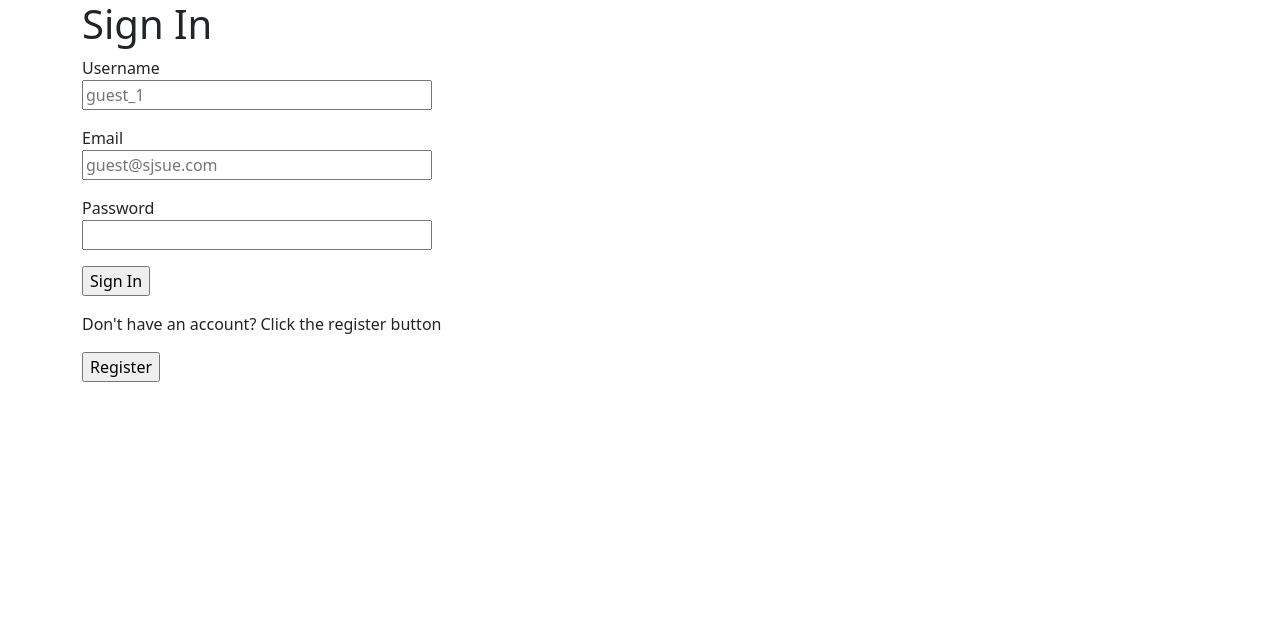
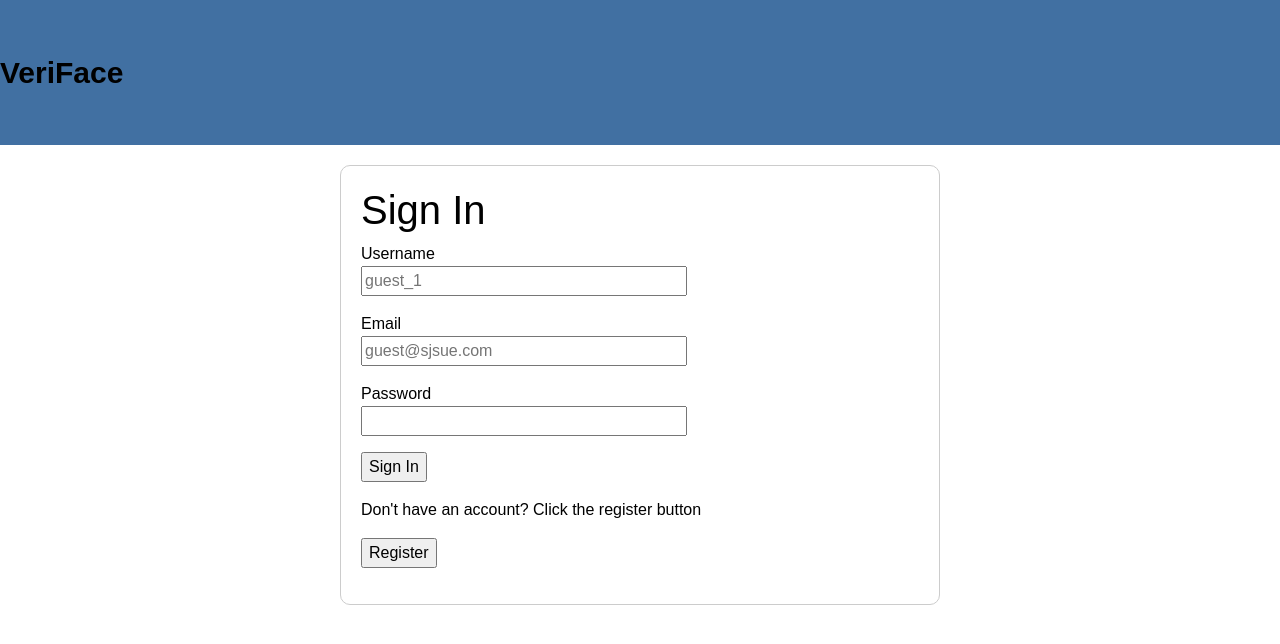
Before and after one commit to YueYingLee/VeriFace, a Flask app: page / in a window 1280 px wide. Shown: the top 644 px of the page. Run offline with Flask 3, Linux system fonts and the light colour scheme.

Commit message:
Merge database to frontend. Working on frontend to match our designs

```diff
--- a/app/templates/login.html
+++ b/app/templates/login.html
@@ -3,10 +3,91 @@
 <head>
     <!-- <link rel="stylesheet" href="{{ url_for('static', filename='css/login.css') }}"> -->
 </head>
-</style>
+</style><body> <div class="navbar">
+   <a href="/" class="navbar-link">VeriFace</a> </div>
 <div class ="container">
 <div class ="text">
+
 <h1>Sign In</h1>
+<style>
+   body {
+       font-family: Arial, sans-serif;
+       background-color: #ffffff;
+       color: #000000;
+       margin: 0;
+   }
+   .navbar {
+     background-color: #4170a2;
+       text-align: center;
+       padding: 50px 0;
+       font-size: 30px;
+       color: black; /* Black text color */
+       font-weight: bold; /* Bold font weight */
+   }
+
+   .navbar-link {
+       color: black; /* Set the color to black */
+       text-decoration: none; /* Remove underline */
+       }
+
+
+   .container {
+       max-width: 600px;
+       margin: 20px auto;
+       padding: 20px;
+       border: 1px solid #cccccc;
+       border-radius: 10px;
+       align-items: center;
+   }
+   .form-group {
+       margin-bottom: 20px;
+   }
+   .form-control {
+       width: 90%;
+       padding: 10px;
+       font-size: 16px;
+       border: 1px solid #cccccc;
+       border-radius: 5px;
+   }
+   .form-control:focus {
+       outline: none;
+       border-color: #007bff;
+   }
+   .btn {
+       display: inline-block;
+       padding: 10px 20px;
+       font-size: 16px;
+       border: none;
+       border-radius: 5px;
+       background-color: #007bff;
+       color: #ffffff;
+       cursor: pointer;
+   }
+   .btn:hover {
+       background-color: #0056b3;
+   }
+   .error {
+       color: #ff0000;
+       font-size: 14px;
+   }
+
+   .alert {
+       padding: 15px;
+       margin-bottom: 20px;
+       border: 1px solid transparent;
+       border-radius: 4px;
+   }
+   .alert-success {
+       color: #3c763d;
+       background-color: #dff0d8;
+       border-color: #d6e9c6;
+   }
+   .alert-error {
+       color: #a94442;
+       background-color: #f2dede;
+       border-color: #ebccd1;
+   }
+
 </style>
 <body>
 <form action="" method="POST" novalidate>
```
Also changed, not shown: dependencies.txt (added, +14 -0 lines), app/app.db.
